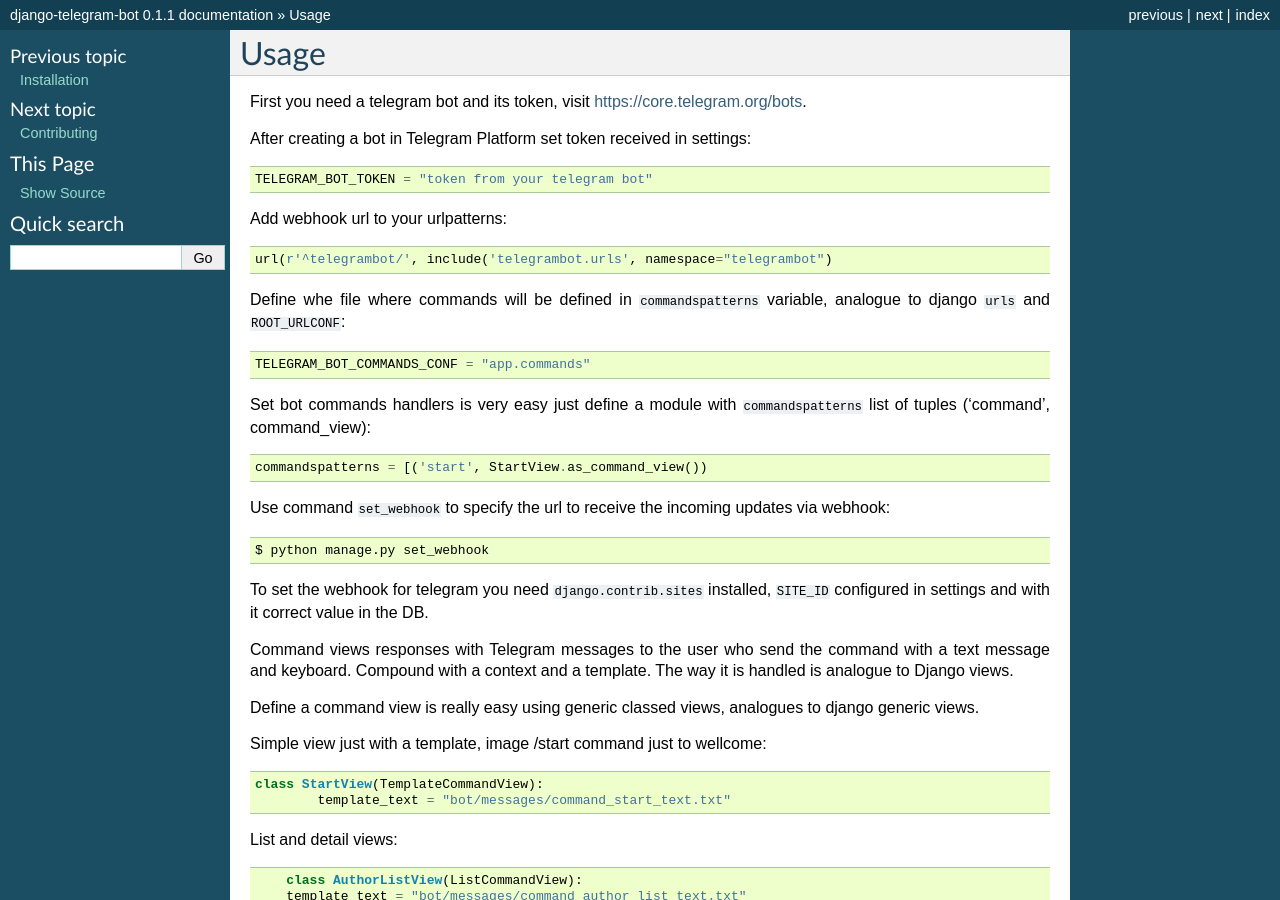
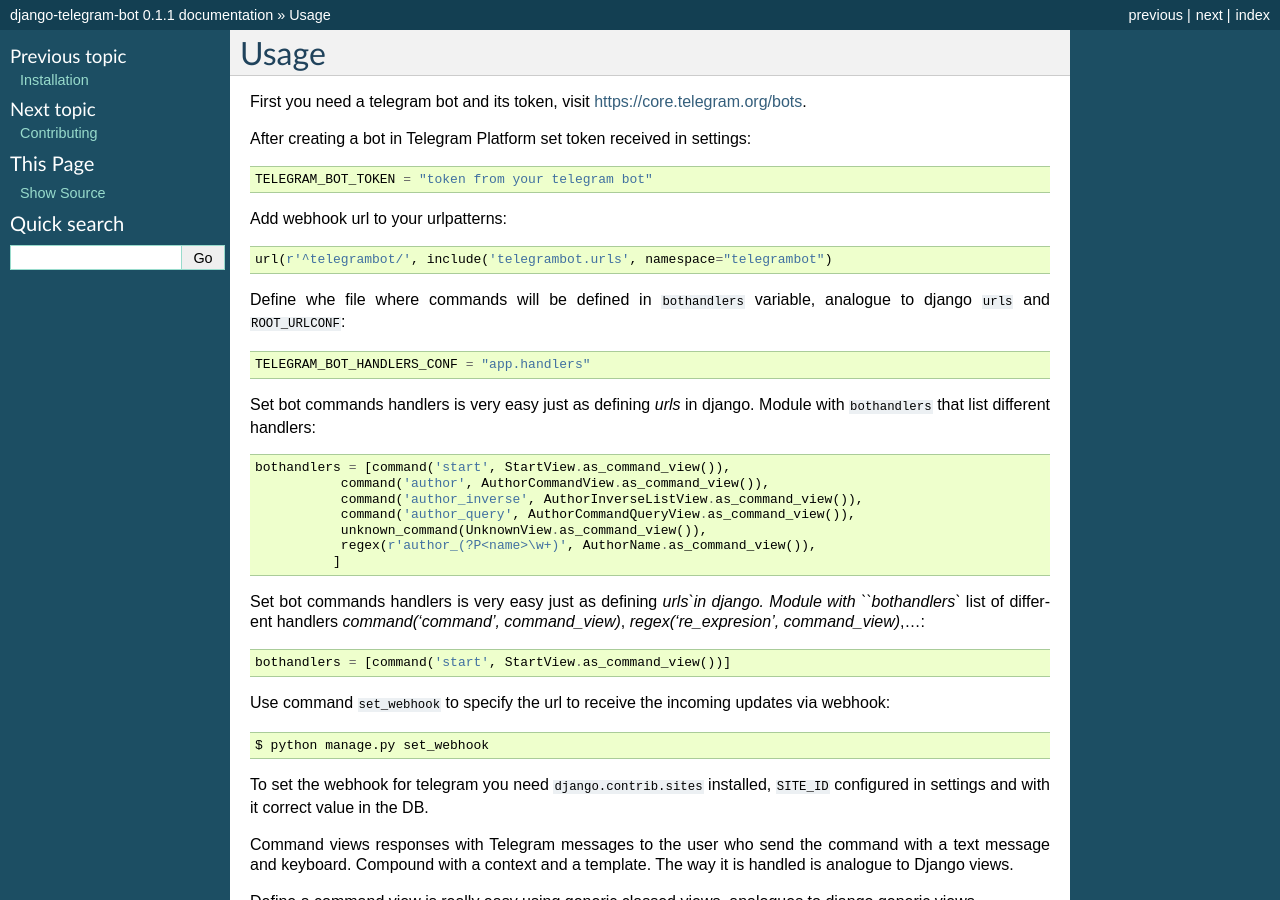
Before and after one commit to jlmadurga/django-telegram-bot, a Sphinx documentation site: the page built from docs/usage.rst, in a window 1280 px wide and 900 px high. Built offline with Sphinx 7.4.7, drawn with Linux system fonts in a browser that asks for light colours.

Commit message:
update docs

```diff
--- a/docs/usage.rst
+++ b/docs/usage.rst
@@ -13,15 +13,26 @@
 
 	url(r'^telegrambot/', include('telegrambot.urls', namespace="telegrambot")
 
-Define whe file where commands will be defined in ``commandspatterns`` variable, analogue to django ``urls``
+Define whe file where commands will be defined in ``bothandlers`` variable, analogue to django ``urls``
 and ``ROOT_URLCONF``::
 
-	TELEGRAM_BOT_COMMANDS_CONF = "app.commands"
+	TELEGRAM_BOT_HANDLERS_CONF = "app.handlers"
 
-Set bot commands handlers is very easy just define a module with ``commandspatterns`` list of tuples
-('command', command_view)::
+Set bot commands handlers is very easy just as defining `urls` in django. Module with ``bothandlers`` that list
+different handlers::
 
-	commandspatterns = [('start', StartView.as_command_view())
+	bothandlers = [command('start', StartView.as_command_view()),
+               	   command('author', AuthorCommandView.as_command_view()),
+               	   command('author_inverse', AuthorInverseListView.as_command_view()),
+                   command('author_query', AuthorCommandQueryView.as_command_view()),
+                   unknown_command(UnknownView.as_command_view()),
+                   regex(r'author_(?P<name>\w+)', AuthorName.as_command_view()),
+                  ]
+
+Set bot commands handlers is very easy just as defining `urls`in django. Module with ``bothandlers`` list
+of different handlers `command('command', command_view)`, `regex('re_expresion', command_view)`,...::
+
+	bothandlers = [command('start', StartView.as_command_view())]
 
 Use command  ``set_webhook`` to specify the url to receive the incoming updates via webhook::
 
```
Also changed, not shown: README.rst (+11 -5 lines).
